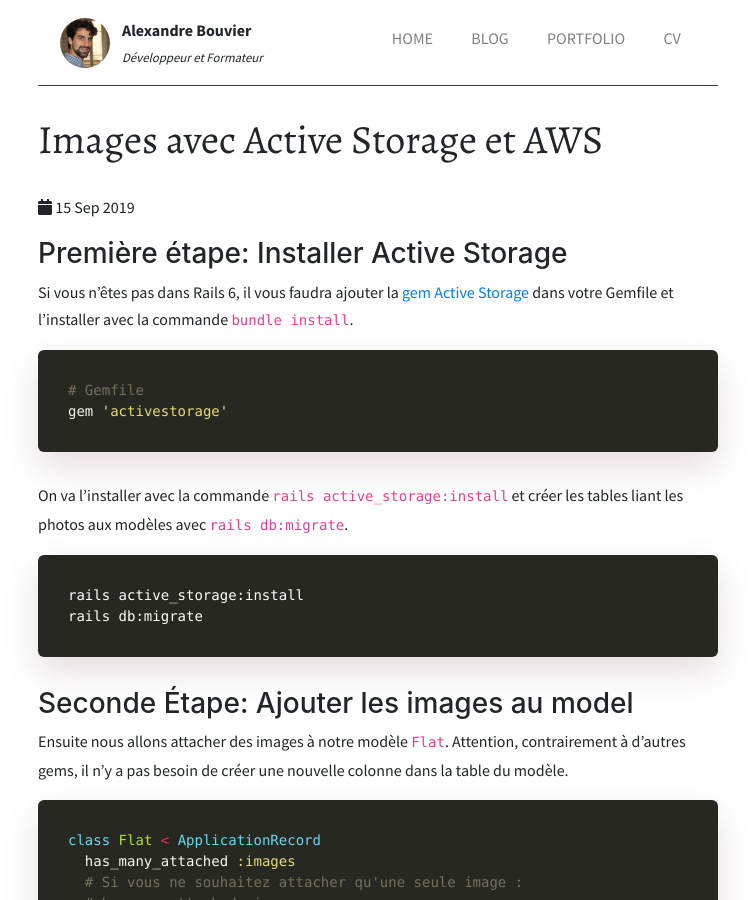
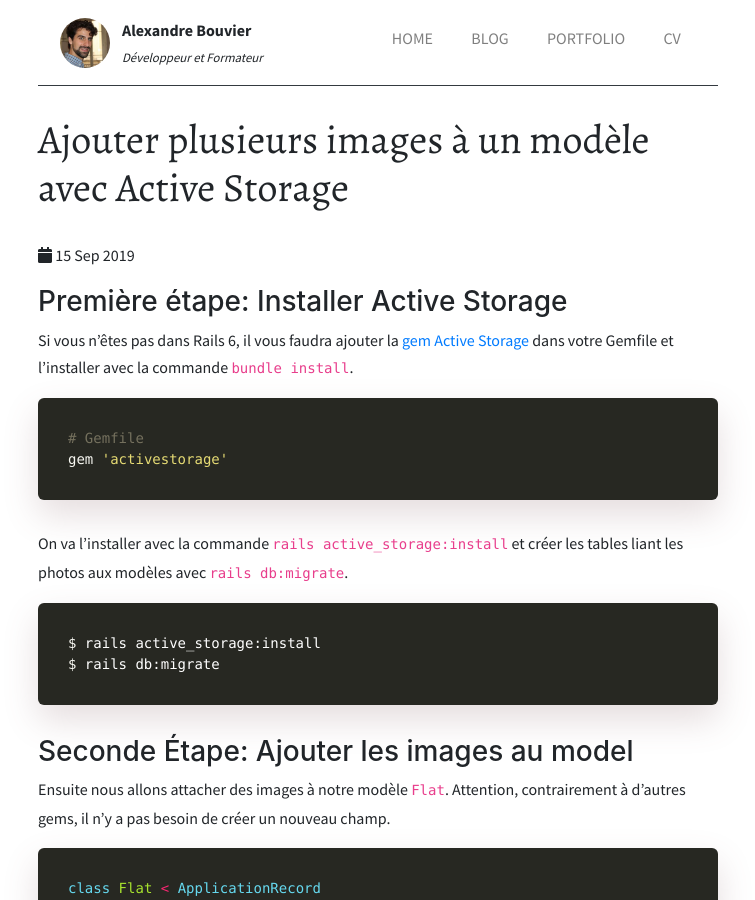
Before and after one commit to alexandrebk/alexandrebk.github.io, a Jekyll site: the page built from _posts/2019-09-15-active-storage.md, in a window 1280 px wide and 900 px high. Shown: the whole window, without its empty margins (262-1017 px from the left). Built offline with Jekyll 4.4.1, drawn with Linux system fonts in a browser that asks for light colours; nearby versions of some CDN libraries; some of the changed text lies outside the part shown.

Commit message:
Proofreading Active Storage

````diff
--- a/_posts/2019-09-15-active-storage.md
+++ b/_posts/2019-09-15-active-storage.md
@@ -1,6 +1,6 @@
 ---
 layout: post
-title:  "Images avec Active Storage et AWS"
+title:  "Ajouter plusieurs images à un modèle avec Active Storage"
 description: "Dans ce tuto nous allons apprendre comment ajouter plusieurs images à un modèle avec Active Storage et Amazon Web Services."
 status: tech
 ---
@@ -17,13 +17,13 @@ gem 'activestorage'
 On va l'installer avec la commande `rails active_storage:install` et créer les tables liant les photos aux modèles avec `rails db:migrate`.
 
 ```sh
-rails active_storage:install
-rails db:migrate
+$ rails active_storage:install
+$ rails db:migrate
 ```
 
 ### Seconde Étape: Ajouter les images au model
 
-Ensuite nous allons attacher des images à notre modèle `Flat`. Attention, contrairement à d'autres gems, il n'y a pas besoin de créer une nouvelle colonne dans la table du modèle.
+Ensuite nous allons attacher des images à notre modèle `Flat`. Attention, contrairement à d'autres gems, il n'y a pas besoin de créer un nouveau champ.
 
 ```ruby
 class Flat < ApplicationRecord
@@ -85,6 +85,8 @@ Comme je récupère un tableau d'images, je vais pouvoir itérer dessus et les i
 </div>
 ```
 
+<img src="/images/posts/active-storage/new_flat.gif" class="image">
+
 ### Quatrième Étape: Configurer AWS sur la prod
 
 Le setup étant terminé pour l'environnement local, nous allons installer AWS sur la prod. Tout d'abord il faut ajouter la gem AWS dans le `Gemfile` et l'installer avec `bundle install`
@@ -185,6 +187,10 @@ flat.images.attach(io: File.open(my_second_image_path), filename: 'image_name.pn
 
 ### [BONUS] Customiser sa zone de téléchargement
 
+Le champ d'upload a nativement très peu de style.
+
+<img src="/images/posts/active-storage/upload-before.png" class="image">
+
 Tout d'abord, nous allons modifier notre formulaire. Attention il faut que le label ait le même nom que votre l'id de votre input Simple Form. Dans notre cas c'est `flat_images`. Pour une image cela aurait été `flat_image`. Je rajoute un div qui va accueillir le nom des fichiers. Et j'ajoute la classe `d-none` à l'ancien input de téléchargement des images.
 
 ```erb
@@ -218,3 +224,5 @@ $("#flat_images").change(function() {
   });
 });
 ```
+
+<img src="/images/posts/active-storage/custom-upload.gif" class="image">
````
Also changed, not shown: other parts of _posts/2019-09-15-active-storage.md (+3 -3 lines), images/posts/active-storage/upload-before.png (added), 2 other files.
